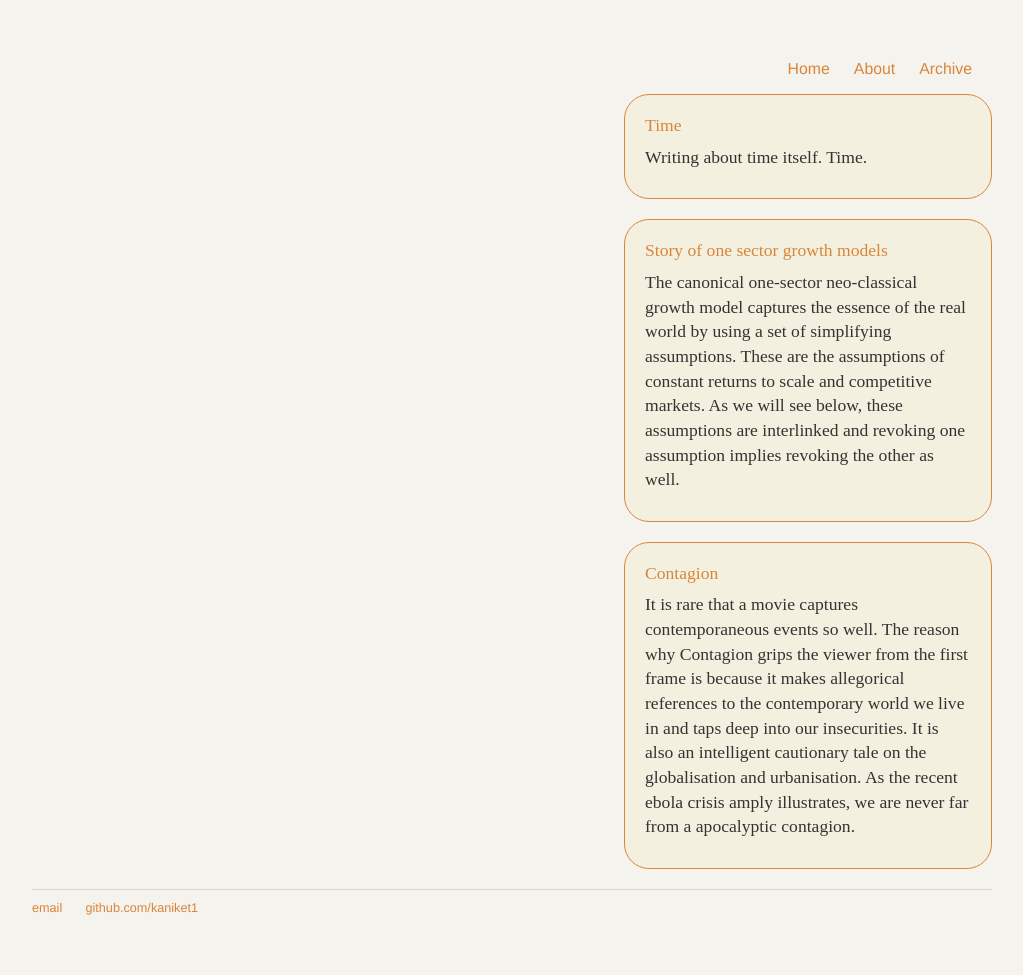
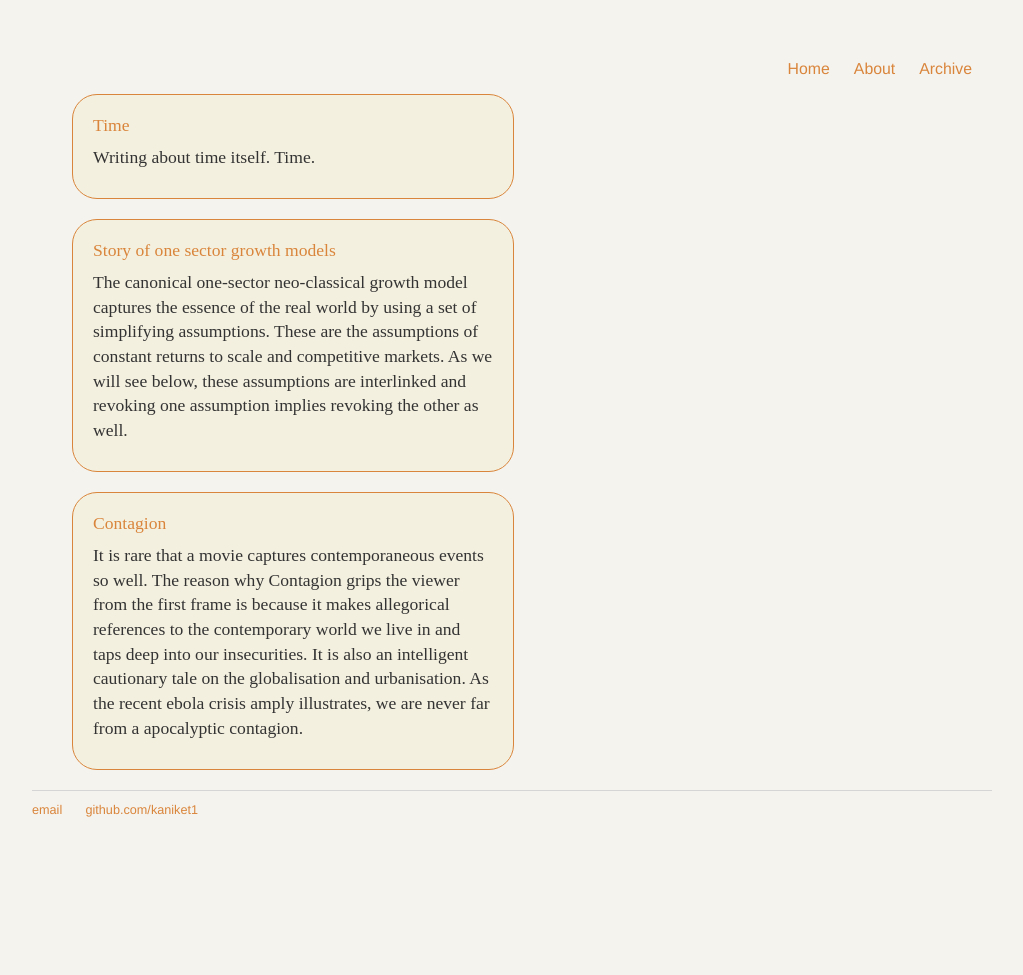
Before and after one commit to kaniket1/kaniket1.github.io, a Jekyll site: the page built from index.html, in a window 1280 px wide. Shown: the whole page, without its empty margins (128-1151 px from the left). Built offline with Jekyll 4.4.1, drawn with Linux system fonts in a browser that asks for light colours; after the commit the page ends 900 px from its top, so only the background shows below that.

Commit message:
Changed front page alignment

```diff
--- a/css/main.css
+++ b/css/main.css
@@ -111,9 +111,9 @@ div.ex2 {
 	}
 
 div.citiesfront {
-		max-width: 40%;
+		max-width: 400px;
 		background-color: rgb(244,240,223);
-	    margin: 0px 0 20px 60%;
+	    margin: 0px 0 20px 0;
 	    padding: 20px;
 		border-radius: 25px;
 		border: 1px solid #D9853B;
```
